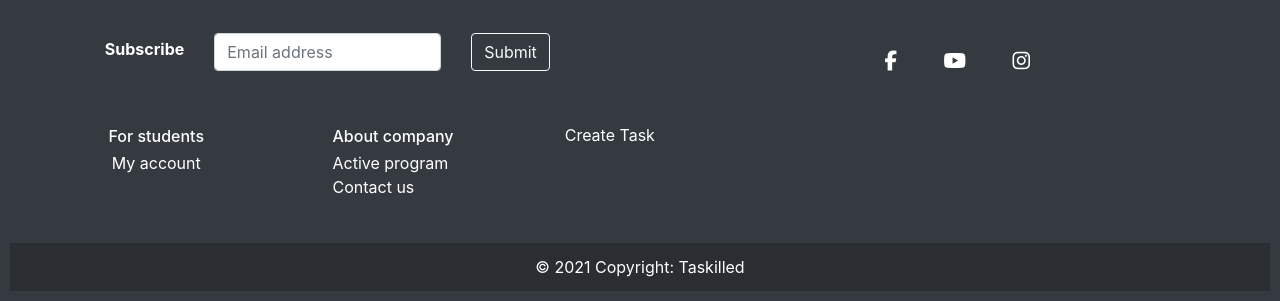
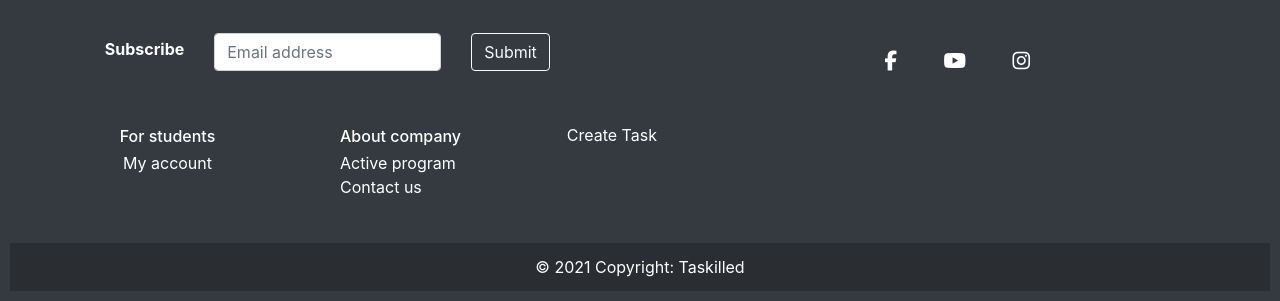
Before and after one commit to muradaghazade/taskilled, a Django app: page / in a window 1280 px wide. Shown: the part 1905-2206 px from the top of the page. Run offline with Django 3.2, Linux system fonts and the light colour scheme; data that the repository does not hold is empty; parts of the project's set-up code (start-up, migrations or seed data) failed here and were passed over; some libraries are stand-ins or nearby versions.

Commit message:
footer is done

```diff
--- a/core/templates/main-page.html
+++ b/core/templates/main-page.html
@@ -208,7 +208,7 @@
 
     </div>
 
-<div class="row">
+<div class="row m-0">
   <div class="col-lg-3 col-md-6 mb-4 mb-md-0 mt-2">
     <h6 class="">For students</h6>
 
```
